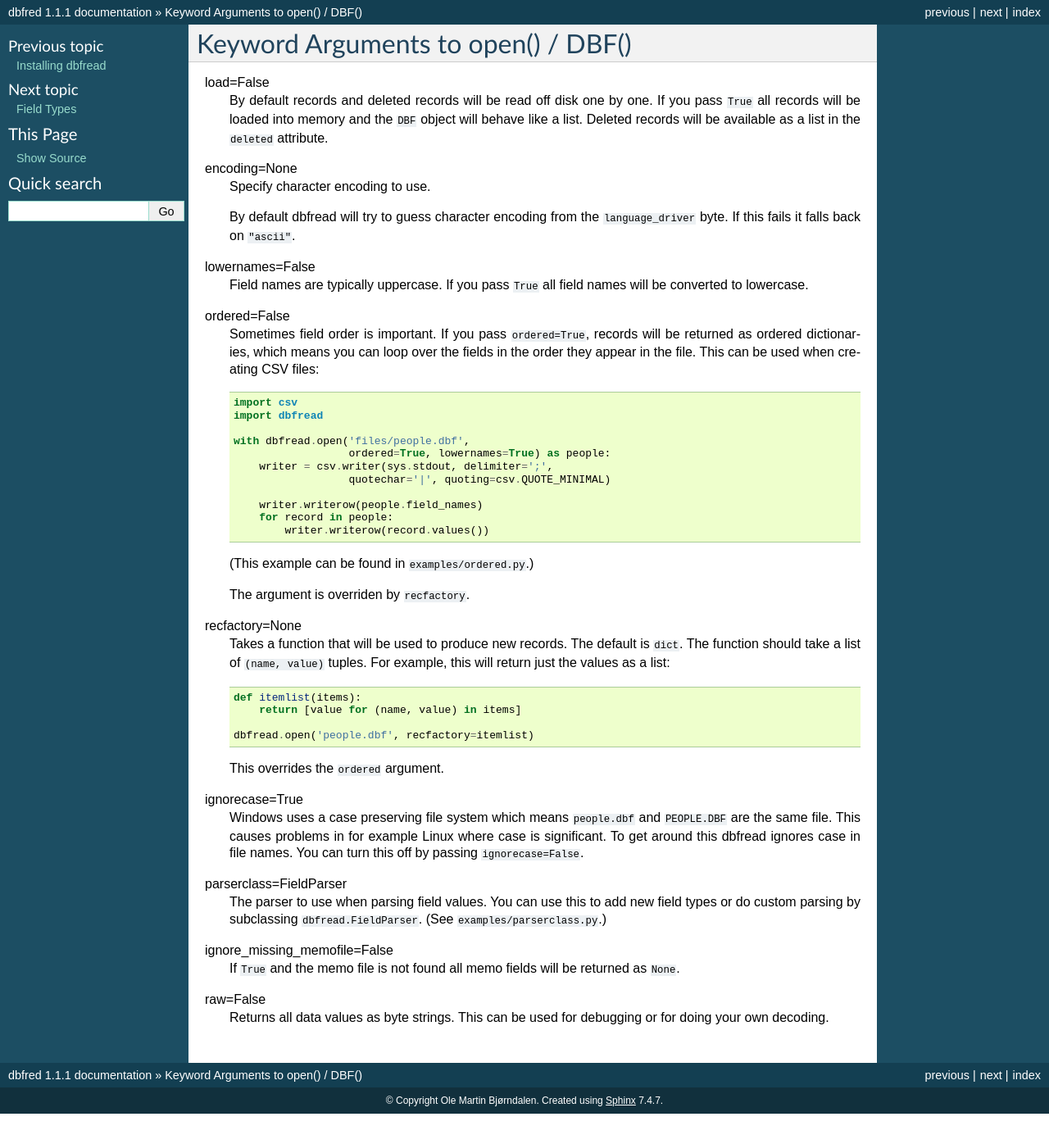
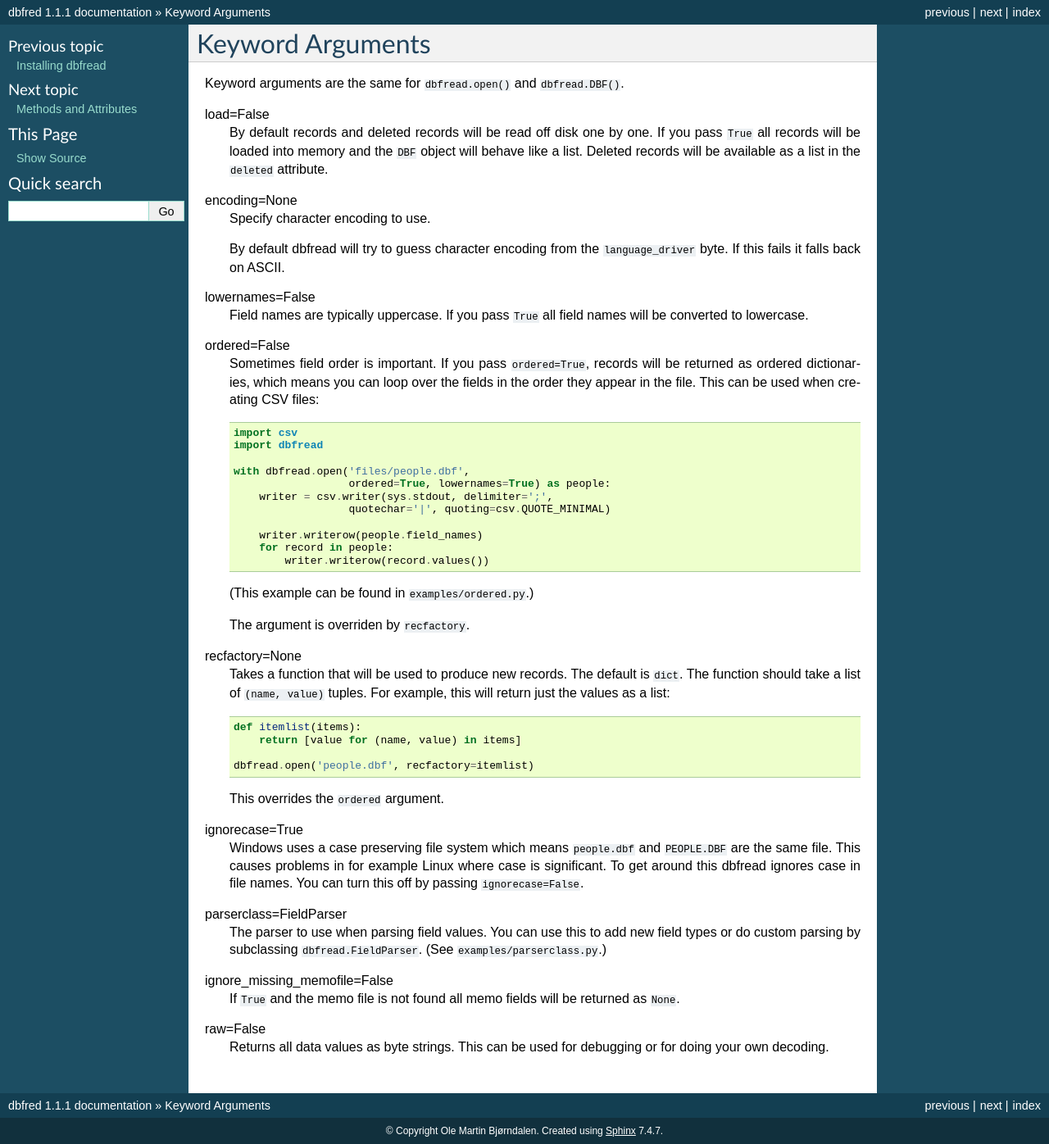
Before and after one commit to olemb/dbfread, a Sphinx documentation site: the page built from docs/keyword_arguments.rst, in a window 1280 px wide. Shown: the whole page at 82% size. Built offline with Sphinx 7.4.7, drawn with Linux system fonts in a browser that asks for light colours; before the commit the page ends 1359 px from its top, so only the background shows below that.

Commit message:
Added keyword arguments, methods and attributes to docs.

```diff
--- a/docs/index.rst
+++ b/docs/index.rst
@@ -50,6 +50,7 @@ Contents
 
    installing
    keyword_arguments
+   methods_and_attributes
    field_types
    about_dbf
    lib
--- a/docs/keyword_arguments.rst
+++ b/docs/keyword_arguments.rst
@@ -1,5 +1,8 @@
-Keyword Arguments to open() / DBF()
-===================================
+Keyword Arguments
+=================
+
+Keyword arguments are the same for ``dbfread.open()`` and
+``dbfread.DBF()``.
 
 load=False
   By default records and deleted records will be read off disk one by
@@ -12,7 +15,7 @@ encoding=None
 
   By default dbfread will try to guess character encoding from the
   ``language_driver`` byte. If this fails it falls back on
-  ``"ascii"``.
+  ASCII.
 
 lowernames=False
   Field names are typically uppercase. If you pass ``True`` all field
```
Also changed, not shown: docs/methods_and_attributes.rst (added, +74 -0 lines).
